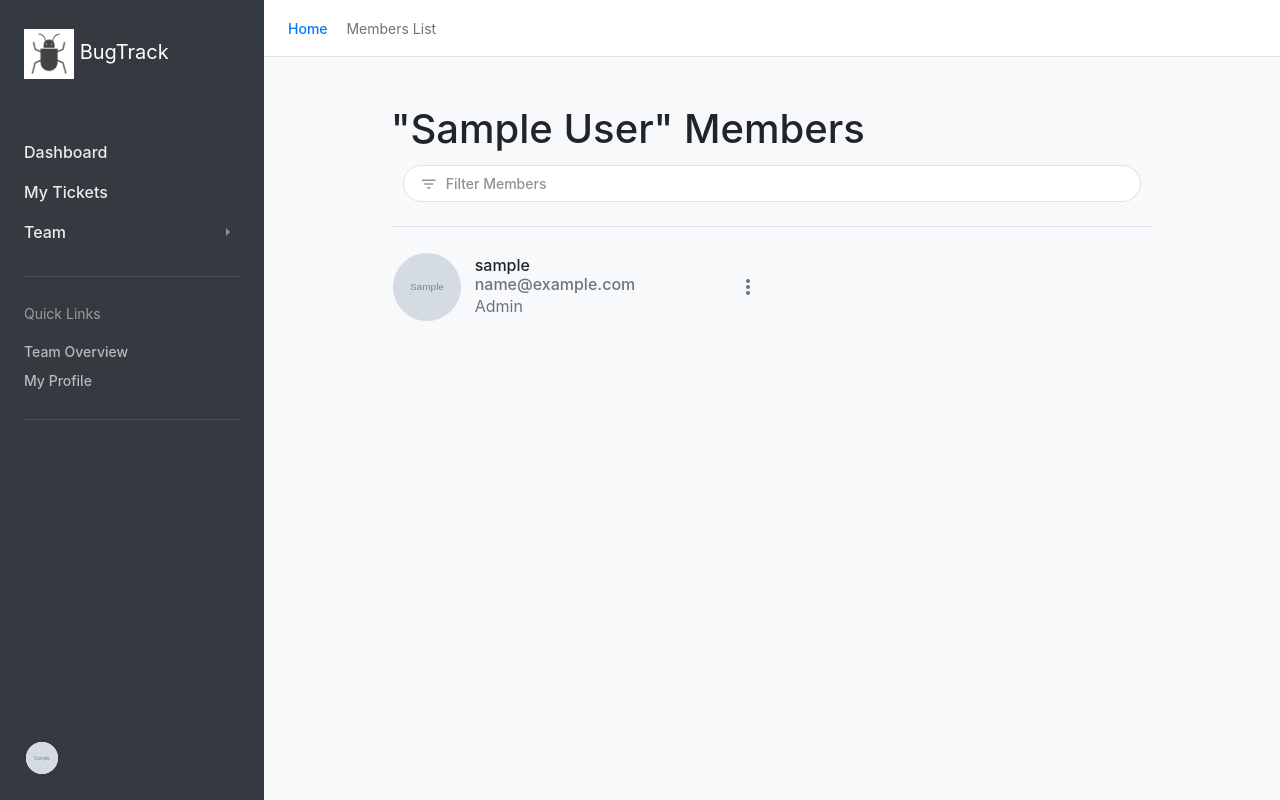
After one commit to dhaliwalk/BugTrack, a Django app: page /team/members/ in a window 1280 px wide. The commit adds this page. Run offline with Django 3.2, Linux system fonts and the light colour scheme; a user stored in the database is signed in; tables that the repository leaves empty hold one stand-in row (values such as "Sample post"); grey boxes marked "Sample" are stand-in pictures; some libraries are stand-ins or nearby versions.

Commit message:
Added members page

```diff
--- a/main/templates/main/index.html
+++ b/main/templates/main/index.html
@@ -43,7 +43,7 @@
               <li class="nav-item">
 
                 <a class="nav-link" href="{% url 'home' %}">Dashboard</a>
-
+                <a class="nav-link" href="{% url 'tickets' %}">My Tickets</a>
               </li>
 
               <li class="nav-item">
@@ -55,27 +55,15 @@
                     <li class="nav-item">
                       <a class="nav-link" href="{% url 'team-list' %}">Team</a>
                     </li>
+                    <li class="nav-item">
+                      <a class="nav-link" href="{% url 'members-list' %}">Team Members</a>
+                    </li>
 
                   </ul>
                 </div>
 
               </li>
 
-              <li class="nav-item">
-
-                <a class="nav-link" href="#" data-toggle="collapse" aria-expanded="false" data-target="#submenu-3" aria-controls="submenu-3">Projects</a>
-                <div id="submenu-3" class="collapse">
-                  <ul class="nav nav-small flex-column">
-
-                    <li class="nav-item">
-                      <a class="nav-link" href="{% url 'project-list' %}">Projects</a>
-                      <a class="nav-link" href="{% url 'tickets' %}">My Tickets</a>
-                    </li>
-
-                  </ul>
-                </div>
-
-              </li>
 
             </ul>
             <hr>
@@ -86,7 +74,7 @@
                   <a href="{% url 'team-list' %}" class="nav-link">Team Overview</a>
                 </li>
                 <li class="nav-item">
-                  <a href="{% url 'tickets' %}" class="nav-link">My Tickets</a>
+                  <a href="{% url 'profile' %}" class="nav-link">My Profile</a>
                 </li>
               </ul>
               <hr>
--- a/tickets/views.py
+++ b/tickets/views.py
@@ -9,8 +9,7 @@ from django.http import HttpResponse, HttpResponseRedirect
 from .forms import TicketUpdateForm, TicketDevCreateForm, CommentCreateForm, AttachmentCreateForm
 from django.forms.models import model_to_dict
 from django import forms
-from django.db.models import Q
-from django.db.models import Case, Value, When, IntegerField
+from django.db.models import Q, Case, Value, When, IntegerField
 
 def TicketInfo(request, pk=None):
 	if pk:
--- /dev/null
+++ b/users/templates/users/members_list.html
@@ -0,0 +1,84 @@
+{% extends "main/index.html" %}
+{% load crispy_forms_tags %}
+{% block content %}
+      <div class="main-container">
+
+        <div class="navbar bg-white breadcrumb-bar">
+          <nav aria-label="breadcrumb">
+            <ol class="breadcrumb">
+              <li class="breadcrumb-item"><a href="{% url 'home' %}">Home</a>
+              </li>
+              <li class="breadcrumb-item active" aria-current="page">Members List</li>
+            </ol>
+          </nav>
+        </div>
+        <div class="container">
+          <div class="row justify-content-center">
+            <div class="col-lg-11 col-xl-10">
+              <div class="page-header">
+                <h1 class="justify-content-center">"{{ request.user.membership.team.name }}" Members</h1>
+                <form class="col-md-auto">
+                  <div class="input-group input-group-round">
+                    <div class="input-group-prepend">
+                      <span class="input-group-text">
+                        <i class="material-icons">filter_list</i>
+                      </span>
+                    </div>
+                    {% if query == None %}
+                      <input type="search" class="form-control filter-list-input" placeholder="Filter Members" name="query">
+                    {% else %}
+                      <input value="{{ query }}" type="search" class="form-control filter-list-input" placeholder="Filter Members" name="query">
+                    {% endif %}
+                  </div>
+                </form>
+              </div>
+              <hr>
+              <div class="content">
+                <div class="" id="members" role="tabpanel" data-filter-list="content-list-body">
+                                  <div class="content-list">
+                                    <!--end of content list head-->
+                                    <div class="content-list-body row">
+                                      {% for member in members %}
+                                        <div class="col-6">
+                                          <a class="media media-member" href="{% url 'user-profile' member.id %}">
+                                            <img alt="{{ member.username }}" src="{{ member.profile.image.url }}" class="avatar avatar-lg" />
+                                            <div class="media-body">
+                                              <h6 class="mb-0" data-filter-by="text">{{ member.username }}</h6>
+                                              <h6 class="mb-0 text-body" data-filter-by="text">{{ member.email }}</h6>
+                                              <span data-filter-by="text" class="text-body">{{ member.membership.role }}</span>
+
+                                            </div>
+                                          </a>
+                                          {% if request.user.membership.role == 'Admin' %}
+                                            <div class="card-body">
+                                                <div class="dropdown card-options">
+                                                  <button class="btn-options" type="button" id="project-dropdown-button-1" data-toggle="dropdown" aria-haspopup="true" aria-expanded="false">
+                                                    <i class="material-icons">more_vert</i>
+                                                  </button>
+                                                  <div class="dropdown-menu dropdown-menu-right">
+                                                    <a class="dropdown-item" href="{% url 'membership-update' member.membership.id %}">Edit Role</a>
+                                                    <div class="dropdown-divider"></div>
+                                                    <a class="dropdown-item text-danger" href="{% url 'membership-delete' member.membership.id %}" >Remove</a>
+                                                  </div>
+                                                </div>
+                                            </div>
+                                          {% endif %}
+                                        </div>
+                                      {% endfor%}
+
+                                    </div>
+                                  </div>
+                                  <!--end of content list-->
+                                </div>
+              </div>
+
+                <!--end of tab-->
+
+              </div>
+
+            </div>
+          </div>
+        </div>
+      </div>
+    </div>
+{% endblock content %}
--- a/users/urls.py
+++ b/users/urls.py
@@ -4,6 +4,7 @@ from .views import MembershipUpdateView, MembershipDeleteView
 urlpatterns = [
     # path('new/', user_views.TeamCreateView.as_view(), name='team-create'),
     path('list/', user_views.TeamList, name='team-list'),
+    path('members/', user_views.MembersList, name='members-list'),
     path('<int:pk>/user/profile/', user_views.UserProfile, name='user-profile'),
     # path('join/', user_views.TeamJoin, name='team-join'),
     path('<int:pk>/membership/update/', MembershipUpdateView.as_view(), name='membership-update'),
--- a/users/views.py
+++ b/users/views.py
@@ -149,7 +149,14 @@ def TeamList(request):
 	projects = paginator.get_page(page_number)
 	return render(request, 'users/teaminfo.html', {'team': team, 'members': members, 'projects': projects, 'form': form, 'update_form': update_form, 'query': query})
 
-
+def MembersList(request):
+	members = request.user.membership.team.members.all()
+	query = request.GET.get('query')
+	if query != None:
+		members = members.filter(Q(username__contains=query) | Q(email__contains=query))
+	if query == '':
+		members = request.user.membership.team.members.all()
+	return render(request, 'users/members_list.html', {'members': members})
 
 
 # def TeamJoin(request):
```
Also changed, not shown: users/templates/users/teaminfo.html (+4 -4 lines).
